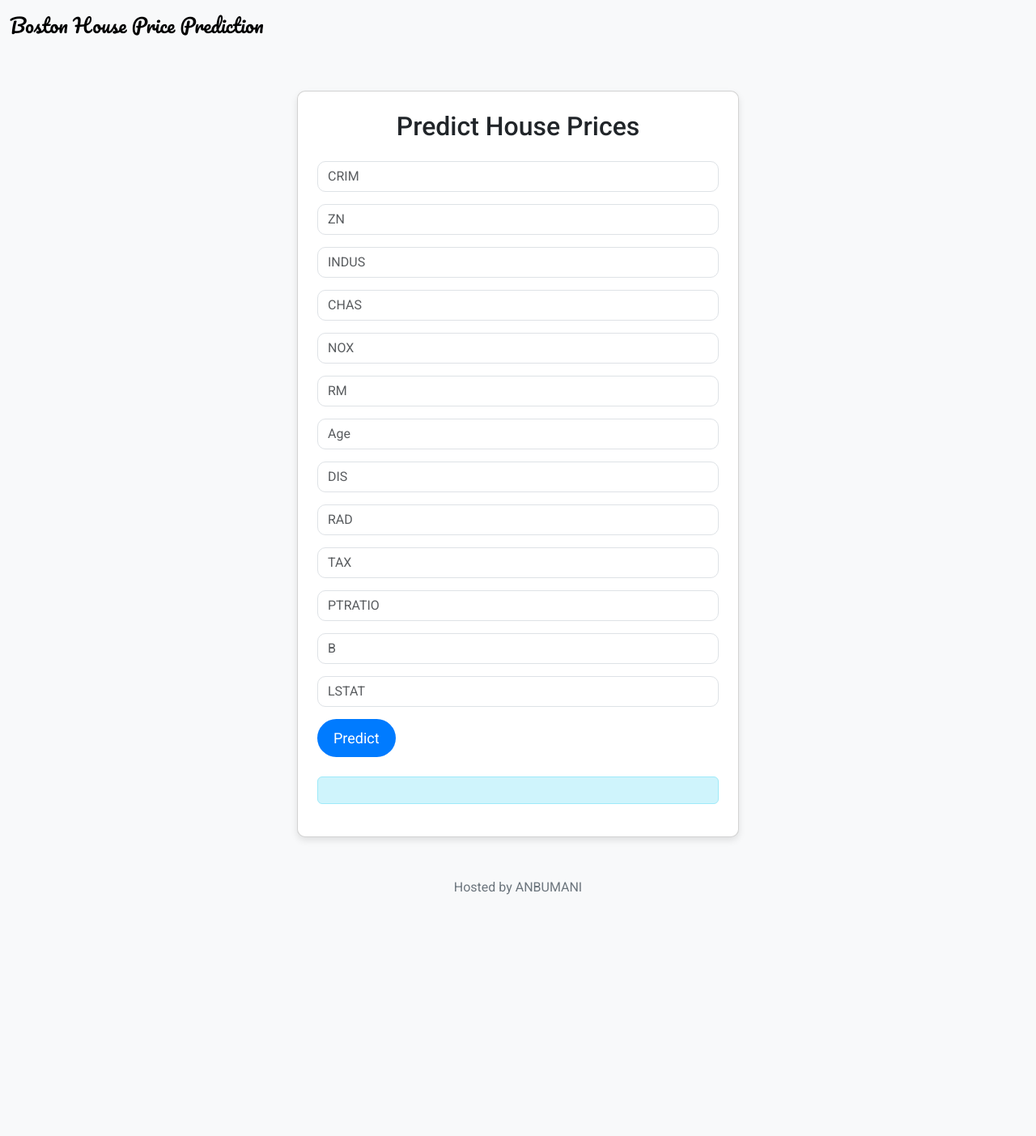
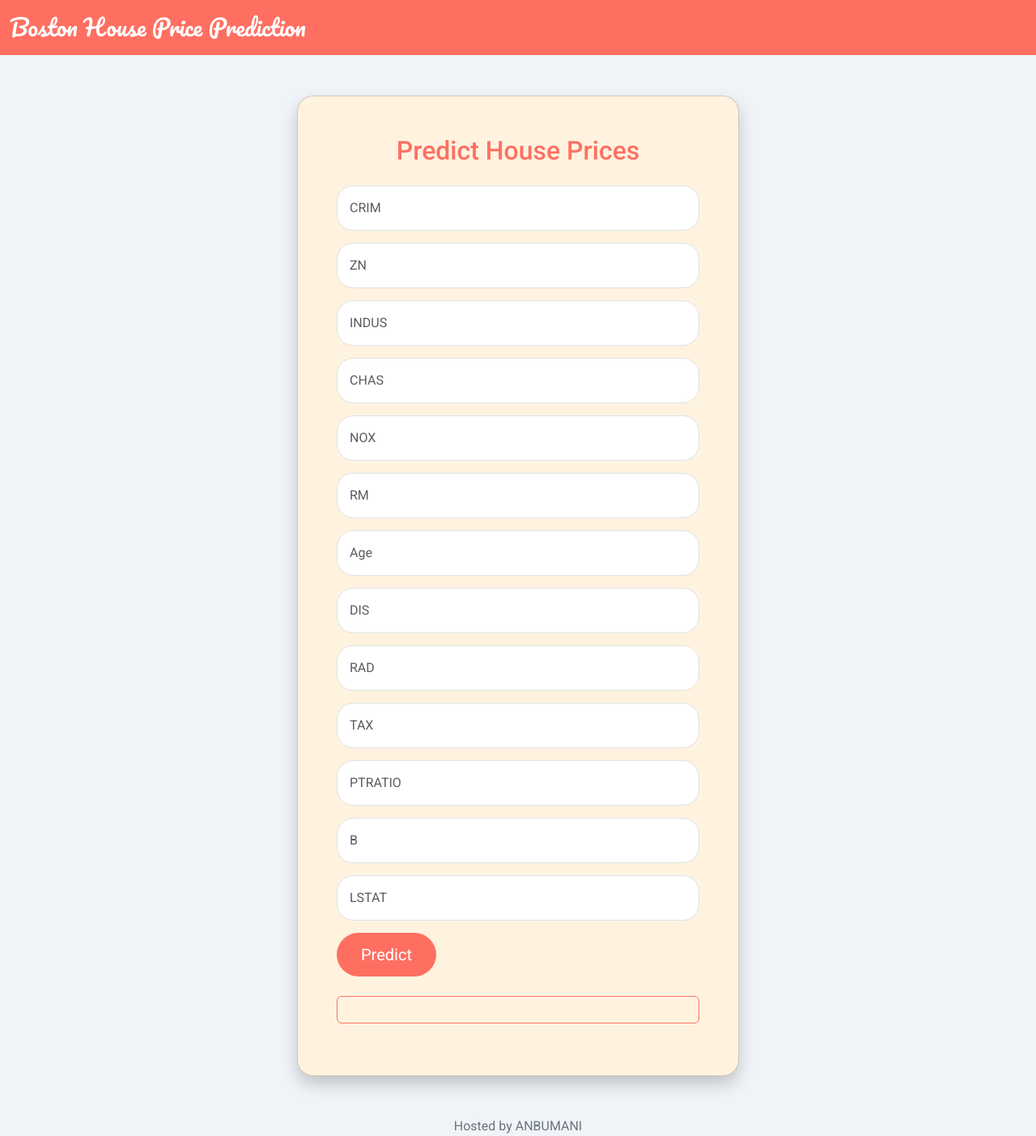
Before and after one commit to Anbumanidev/bostonhousepricing, a Flask app: page / in a window 1280 px wide. Shown: the whole page at 81% size. Before the commit the page ends 1105 px from the top, so only its background shows below. Run offline with Flask 3, Linux system fonts and the light colour scheme; parts of the project's set-up code (start-up, migrations or seed data) failed here and were passed over; some libraries are stand-ins or nearby versions.

Commit message:
new commit5

```diff
--- a/templates/home.html
+++ b/templates/home.html
@@ -15,12 +15,18 @@
     <style>
         body {
             font-family: 'Roboto', sans-serif;
-            background-color: #f8f9fa;
+            background-color: #f0f4f8;
+            color: #333;
+        }
+
+        .navbar {
+            background-color: #ff6f61;
         }
 
         .navbar-brand {
             font-family: 'Pacifico', cursive;
-            font-size: 24px;
+            font-size: 28px;
+            color: #fff !important;
         }
 
         .container {
@@ -28,21 +34,44 @@
         }
 
         .card {
-            border-radius: 10px;
-            box-shadow: 0 4px 8px rgba(0, 0, 0, 0.1);
+            border-radius: 20px;
+            box-shadow: 0 10px 20px rgba(0, 0, 0, 0.2);
+            background-color: #fff3e0;
         }
 
         .btn-primary {
-            background-color: #007bff;
+            background-color: #ff6f61;
             border: none;
             border-radius: 50px;
-            padding: 10px 20px;
-            font-size: 18px;
+            padding: 12px 30px;
+            font-size: 20px;
+            transition: background-color 0.3s ease;
+        }
+
+        .btn-primary:hover {
+            background-color: #e65c54;
         }
 
         .form-control {
-            border-radius: 10px;
+            border-radius: 20px;
             margin-bottom: 15px;
+            padding: 15px;
+            font-size: 16px;
+        }
+
+        .form-control:focus {
+            box-shadow: 0 0 10px rgba(255, 111, 97, 0.5);
+            border-color: #ff6f61;
+        }
+
+        h2 {
+            color: #ff6f61;
+        }
+
+        .alert-info {
+            background-color: #fff3e0;
+            border: 1px solid #ff6f61;
+            color: #ff6f61;
         }
 
         footer {
@@ -50,13 +79,18 @@
             text-align: center;
             color: #6c757d;
         }
+
+        footer p {
+            margin: 0;
+            font-size: 16px;
+        }
     </style>
 </head>
 
 <body>
 
     <!-- Navbar -->
-    <nav class="navbar navbar-light bg-light">
+    <nav class="navbar navbar-light">
         <div class="container-fluid">
             <a class="navbar-brand" href="#">Boston House Price Prediction</a>
         </div>
@@ -66,7 +100,7 @@
     <div class="container">
         <div class="row justify-content-center">
             <div class="col-lg-6">
-                <div class="card p-4">
+                <div class="card p-5">
                     <h2 class="text-center mb-4">Predict House Prices</h2>
                     <form action="{{ url_for('predict') }}" method="post">
                         <input type="text" class="form-control" name="CRIM" placeholder="CRIM" required>
```
